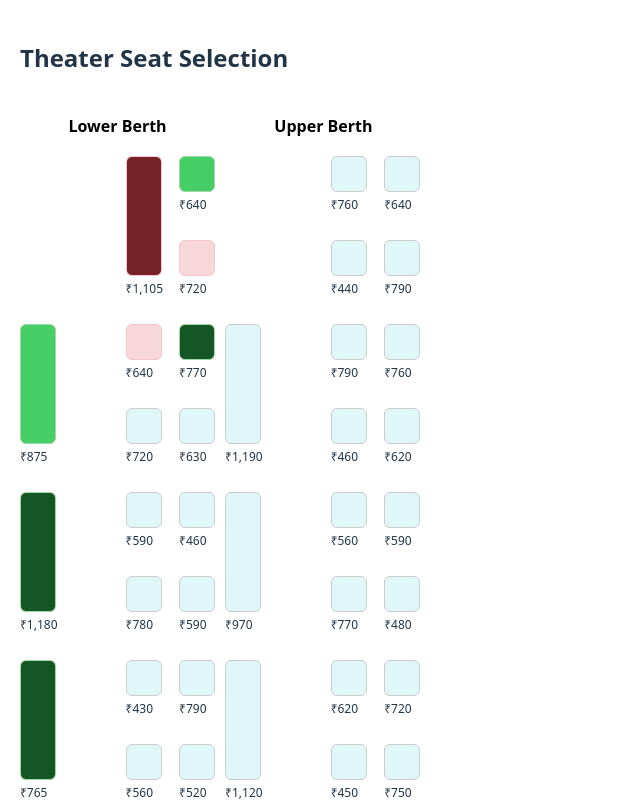
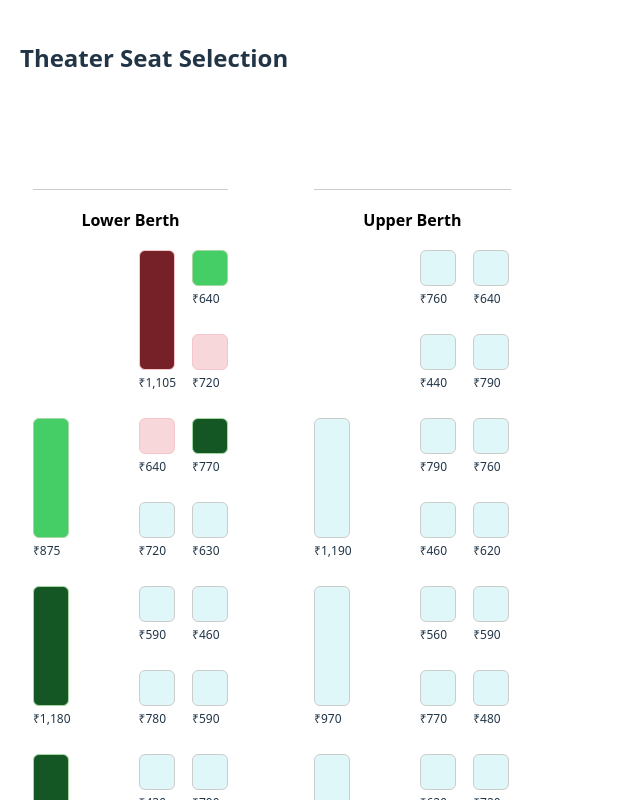
Before and after one commit to Akshay2002Singh/react-seat-select, a React (Vite) app: page / in a window 1280 px wide. Shown: the top 800 px of the page, without its empty margins (0-640 px from the left). Built offline with nearby package versions, Linux system fonts and the light colour scheme.

Commit message:
added support for bus section and wrapper custom style

```diff
--- a/src/App.tsx
+++ b/src/App.tsx
@@ -56,27 +56,64 @@ const App: React.FC = () => {
           onUnselect={handleUnselect}
           maxSelectedSeats={5}
           legendConfig={{
-          bookedByMaleSeatText: "Booked by Male",
-          bookedByFemaleSeatText: "Booked by Female",
-          availableForMaleSeatText: "Available For Male",
-          availableForFemaleSeatText: "Available for Female"
+            bookedByMaleSeatText: "Booked by Male",
+            bookedByFemaleSeatText: "Booked by Female",
+            availableForMaleSeatText: "Available For Male",
+            availableForFemaleSeatText: "Available for Female",
+          }}
+          customSectionWrapperStyle={{
+            gap: "60px",
+          }}
+          SectionHeader={() => {
+            return (
+              <div
+                style={{
+                  display: "flex",
+                  justifyContent: "space-between",
+                  alignItems: "center",
+                  padding: "8px 16px",
+                  borderBottom: "1px solid #ccc",
+                  fontWeight: "bold",
+                  fontSize: "16px",
+                }}
+              >
+                <span></span>
+                <div
+                  style={{
+                    display: "flex",
+                    alignItems: "center",
+                    justifyContent: "center",
+                    color: "#fff",
+                    fontSize: "48px",
+                  }}
+                >
+                   ☮
+                </div>
+              </div>
+            );
           }}
           // autoSeatExpansion={true}
           customStyles={[
             {
               rowGap: "12px",
               columnGap: "16px",
+              sectionStyle: {
+                border: "1px solid white",
+                padding: "4px 12px",
+                borderTopLeftRadius: "22px",
+                borderTopRightRadius: "22px",
+              },
               headerStyles: {
                 fontSize: "16px",
                 fontWeight: 600,
-                color:"black",
+                color: "black",
                 // marginBottom: "8px",
                 padding: "8px 0",
               },
-              seatPriceStyles:{
+              seatPriceStyles: {
                 padding: "4px 0px",
-                marginBottom:"10px",
-                fontSize:"12px"
+                marginBottom: "10px",
+                fontSize: "12px",
               },
               seatStyles: {
                 width: "36px",
@@ -161,8 +198,7 @@ const App: React.FC = () => {
             //     border: "2px solid #004085",
             //   },
             // },
-          ]
-        }
+          ]}
         />
       </div>
       <SeatConfigGenerator />
--- a/src/components/BusSeatSelect/BusSeatSelect.tsx
+++ b/src/components/BusSeatSelect/BusSeatSelect.tsx
@@ -1,4 +1,4 @@
-import React, { useRef, useState } from "react";
+import React, { useRef, useState, type ReactNode } from "react";
 import type { BusConfig, CustomStyles, Seat } from "./types";
 import "./styles.css";
 import { useElementTotalSize } from "./utils";
@@ -14,6 +14,7 @@ type Props = {
   onUnselect?: (seat: Seat) => void;
   maxSelectedSeats?: number;
   customSectionWrapperStyle?: React.CSSProperties;
+  SectionHeader?: React.ComponentType  | null;
   customStyles?: CustomStyles;
   showBookedSeatLabel?: boolean;
   showSelectedSeatLabel?: boolean;
@@ -53,6 +54,7 @@ export const BusSeatSelect = (props: Props) => {
     onUnselect = () => {},
     maxSelectedSeats = null,
     customSectionWrapperStyle = {},
+    SectionHeader = null,
     customStyles = [],
     showBookedSeatLabel = false,
     showSelectedSeatLabel = false,
@@ -226,7 +228,7 @@ export const BusSeatSelect = (props: Props) => {
             const {
               rowGap = "10px",
               columnGap = "6px",
-              containerStyle = {},
+              sectionStyle = {},
               headerStyles = {},
               seatStyles = {},
               availableStyles = {},
@@ -266,7 +268,8 @@ export const BusSeatSelect = (props: Props) => {
             };
             // sections of bus
             return (
-              <div key={index} style={{...containerStyle}}>
+              <div key={index} style={{...sectionStyle}}>
+                {SectionHeader && <SectionHeader/>}
                 {section?.title && (
                   <div
                     className="busSeatSelect-section-header"
--- a/src/components/BusSeatSelect/types.ts
+++ b/src/components/BusSeatSelect/types.ts
@@ -21,7 +21,7 @@ export type BusConfig = Record<string, Section>;
 export type SectionStyle = {
   rowGap?: string;
   columnGap?: string;
-  containerStyle?: React.CSSProperties;
+  sectionStyle?: React.CSSProperties;
   headerStyles?: React.CSSProperties;
   seatStyles?: React.CSSProperties;
   availableStyles?: React.CSSProperties;
```
